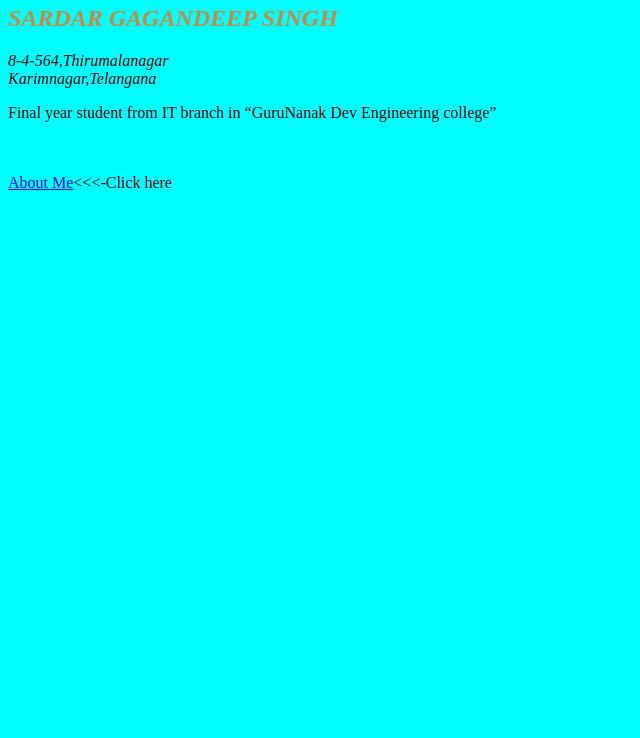
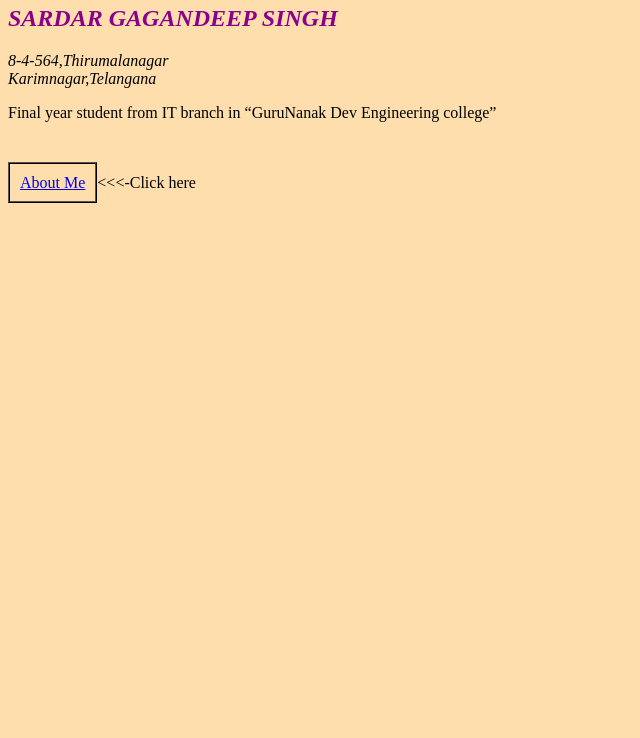
Before and after one commit to Gagandeep24/Myproject, a plain HTML site: page index.html in a window 1280 px wide. Shown: the part 62-800 px from the top of the page, without its empty margins (0-640 px from the left). Drawn offline with Linux system fonts and the light colour scheme.

Commit message:
modifie css file

```diff
--- a/style.css
+++ b/style.css
@@ -1,6 +1,14 @@
 body{
-    background-color: aqua;
+    background-color: navajowhite;
 }
 #header h1{
-    color:peru;
+    color: darkmagenta;
 }
+a{
+    border: 2px ridge black;
+    padding: 10px;
+}
+a:hover{
+    font-weight: bold;
+    color: green;
+}
```
